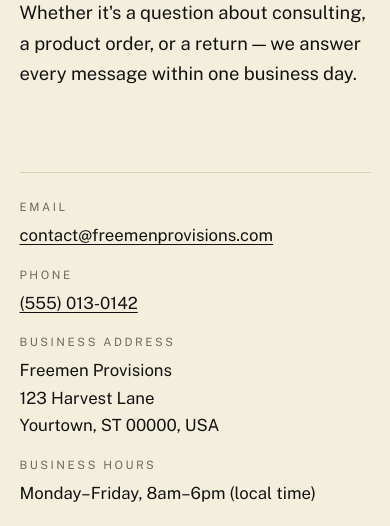
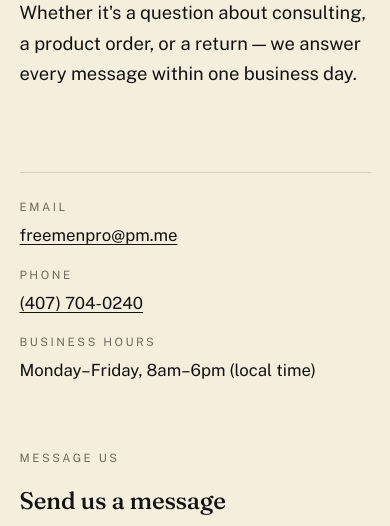
Before and after one commit to realorlandocontact/freemen-provisions, a website: page contact.html in a window 390 px wide. Shown: the part 307-833 px from the top of the page. Drawn offline with nearby package versions, Linux system fonts and the light colour scheme.

Commit message:
Update contact page with real email and phone, remove placeholder address

```diff
--- a/contact.html
+++ b/contact.html
@@ -32,15 +32,11 @@
     <dl class="contact-block">
       <div>
         <dt>Email</dt>
-        <dd><a href="mailto:contact@freemenprovisions.com">contact@freemenprovisions.com</a></dd>
+        <dd><a href="mailto:freemenpro@pm.me">freemenpro@pm.me</a></dd>
       </div>
       <div>
         <dt>Phone</dt>
-        <dd><a href="tel:+15550130142">(555) 013-0142</a></dd>
-      </div>
-      <div>
-        <dt>Business address</dt>
-        <dd>Freemen Provisions<br>123 Harvest Lane<br>Yourtown, ST 00000, USA</dd>
+        <dd><a href="tel:+14077040240">(407) 704-0240</a></dd>
       </div>
       <div>
         <dt>Business hours</dt>
@@ -96,7 +92,7 @@
   </div>
   <div class="footer-bottom">
     <span>© 2026 Freemen Provisions. All rights reserved.</span>
-    <span>Email: <a href="mailto:contact@freemenprovisions.com">contact@freemenprovisions.com</a></span>
+    <span>Email: <a href="mailto:freemenpro@pm.me">freemenpro@pm.me</a></span>
   </div>
 </footer>
 
@@ -117,8 +113,8 @@
     }
     var subject = encodeURIComponent('Website inquiry from ' + name);
     var body = encodeURIComponent(message + '\n\n— ' + name + ' (' + email + ')');
-    window.location.href = 'mailto:contact@freemenprovisions.com?subject=' + subject + '&body=' + body;
-    status.textContent = 'Opening your email app… if nothing happens, email us directly at contact@freemenprovisions.com';
+    window.location.href = 'mailto:freemenpro@pm.me?subject=' + subject + '&body=' + body;
+    status.textContent = 'Opening your email app… if nothing happens, email us directly at freemenpro@pm.me';
   });
 </script>
 
```
